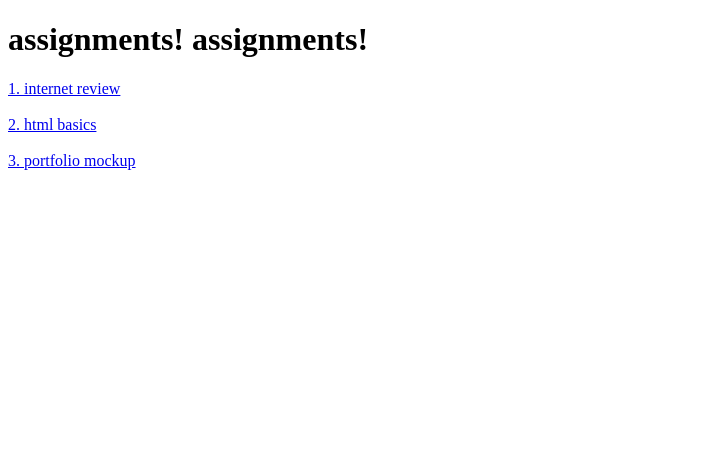
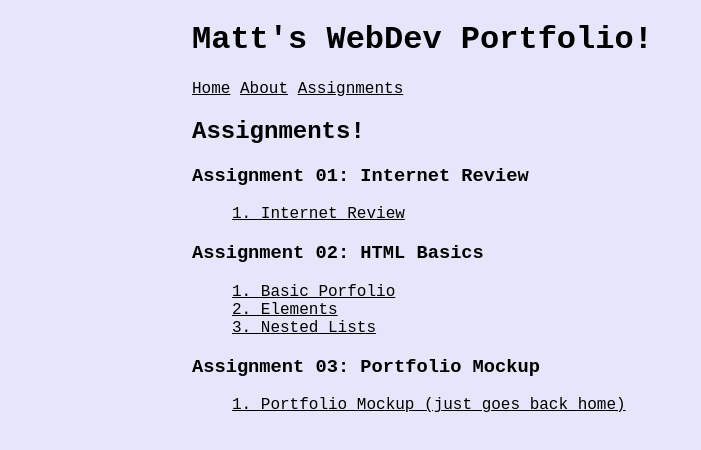
Before and after one commit to pastelratnest/WebDevSP20, a plain HTML site: page docs/assignments/index.html in a window 1280 px wide. Shown: the whole page, without its empty margins (0-701 px from the left). Drawn offline with Linux system fonts and the light colour scheme.

Commit message:
finalize assignment 3 & 4

```diff
--- a/docs/assignments/index.html
+++ b/docs/assignments/index.html
@@ -4,16 +4,33 @@
     <meta charset="UTF-8">
     <meta name="viewport" content="width=device-width, initial-scale=1.0">
     <title>assignments</title>
-    <link rel="stylesheet" href="../css/home.css">
+    <link rel="stylesheet" href="../css/style.css">
     <link href="https://fonts.googleapis.com/css?family=Varela&display=swap" rel="stylesheet">
 </head>
 <body>
 
-    <h1>assignments! assignments!</h1>
-
-    <a href="../assignments/01-InternetReview/">1. internet review</a> <br> <br>
-    <a href="../assignments/02-HTMLBasics/">2. html basics</a> <br> <br>
-    <a href="../assignments/03-PortfolioMockup/">3. portfolio mockup</a> <br> <br>
+    <h1>Matt's WebDev Portfolio!</h1>
+    <a href="/docs/index.html"">Home</a>
+    <a href="/docs/about/index.html">About</a>
+    <a href="/docs/assignments/index.html">Assignments</a>
+    <br>
+    <h2>Assignments!</h2>
+    <h3>Assignment 01: Internet Review</h3>
+    <ol>
+        <a href="../assignments/01-InternetReview/">1. Internet Review</a>
+    </ol>
+    <h3>Assignment 02: HTML Basics</h3>
+    <ol>
+        <a href="./02-HTMLBasics/basic-portfolio.html">1. Basic Porfolio</a>
+        <br>
+        <a href="./02-HTMLBasics/elements.html">2. Elements</a>
+        <br>
+        <a href="./02-HTMLBasics/nested-lists.html">3. Nested Lists</a>
+    </ol>
+    <h3>Assignment 03: Portfolio Mockup</h3>
+    <ol>
+        <a href="/docs/index.html">1. Portfolio Mockup (just goes back home)</a>
+    </ol>
 
 </body>
 </html>
--- /dev/null
+++ b/docs/css/style.css
@@ -0,0 +1,19 @@
+body {
+    padding: 0;
+    margin: 0 auto;
+    background: lavender;
+    font-family: 'Courier New', Courier, monospace;
+    width: 70vw;
+}
+
+a   {
+    color: black;
+}
+
+a:hover {
+    color: teal;
+}
+
+a:visited   {
+    color: black;
+}
```
Also changed, not shown: docs/about/index.html (+8 -3 lines), docs/index.html (+8 -2 lines), docs/css/home.css (deleted).
